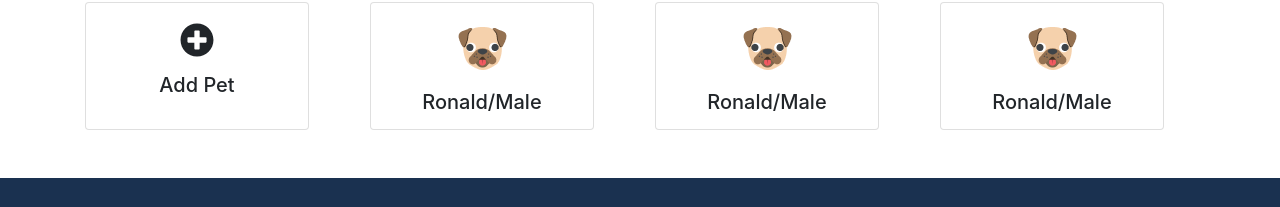
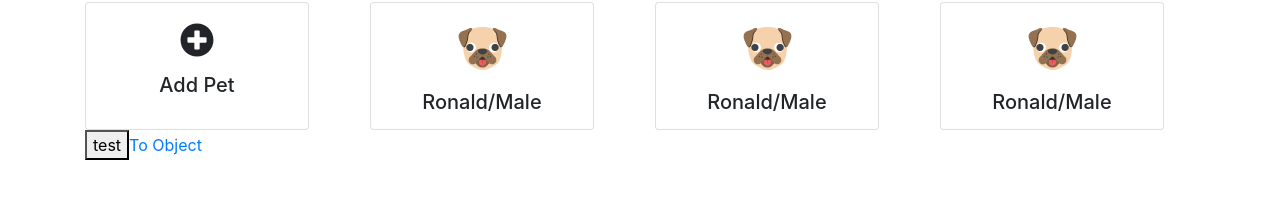
Before and after one commit to Alfionitass/Vet, a React (Create React App) app: page /booking/1 in a window 1280 px wide. Shown: the part 809-1016 px from the top of the page. Built offline with nearby package versions, Linux system fonts and the light colour scheme; no server answers.

Commit message:
react router demo

```diff
--- a/src/components/BookingContent/BookingContent.jsx
+++ b/src/components/BookingContent/BookingContent.jsx
@@ -1,5 +1,5 @@
 import React, { useState, useEffect, useReducer } from "react";
-import { Link, useParams } from "react-router-dom";
+import { Link, useHistory, useParams } from "react-router-dom";
 import { Container, Row, Col, Card, Modal, Form, Image } from "react-bootstrap";
 import rs from "../../assets/img/rs.png";
 import dc from "../../assets/img/doctor.png";
@@ -11,6 +11,7 @@ import styles from "./BookingContent.module.css";
 export default function BookingContent() {
   const [token, setToken] = useState(localStorage.getItem("VetToken"));
   const [bookingData, setBookingData] = useState();
+  const history = useHistory();
   //const [dateBooking, setDateBooking] = useState([...dateBooking.map(date => {return {...date, selected: false}})])
   // const [date, setDate] = useState();
 
@@ -21,8 +22,8 @@ export default function BookingContent() {
     reservation({
       method: "find",
       id: id,
-    }).then((res) =>
-      setBookingData(res?.data?.data)
+    }).then(
+      (res) => setBookingData(res?.data?.data)
       //console.log(res?.data?.data)
     );
   }, [id]);
@@ -87,12 +88,14 @@ export default function BookingContent() {
   };
 
   useEffect(() => {
-      getDoctor();
-  }, [bookingDay, bookingTime])
+    getDoctor();
+  }, [bookingDay, bookingTime]);
 
   const getDoctor = () => {
-      if(bookingTime !== null && bookingDay !== null) {
-          console.log('fetch');
+    if (bookingTime)
+      if (bookingTime !== null && bookingDay !== null) {
+        // 0 -> false
+        console.log("fetch", bookingTime + 1); // backend yg minta + 1
       }
   };
 
@@ -111,6 +114,34 @@ export default function BookingContent() {
       alert("Mohon Login Dulu Yaaa");
     }
   };
+
+  const submit = () => {
+    const fetch = // ini fetching data
+
+    history.push({
+      pathname: "/booking/detail/resume",
+      state: {
+        scheduleId: 1, // setelah pilih dokter,
+        animalId: 2,
+        dateReservation: "12-12-2020",
+      },
+    });
+  };
+
+  const linkToObject = (
+    <Link
+      to={{
+        pathname: "/booking/detail/resume",
+        state: {
+          scheduleId: 1, // setelah pilih dokter,
+          animalId: 2,
+          dateReservation: "12-12-2020",
+        },
+      }}
+    >
+      To Object
+    </Link>
+  );
 
   const bookSchedule = (
     <div className="d-flex flex-row mb-4">
@@ -144,10 +175,16 @@ export default function BookingContent() {
           <Row>
             {bookingData?.hour.map((time, index) => (
               <Col md="4">
-                <Card onClick={() => selectTime(index)} className={styles.cardTime}>
-                  <Card.Body className={styles.cardBody} style={{
+                <Card
+                  onClick={() => selectTime(index)}
+                  className={styles.cardTime}
+                >
+                  <Card.Body
+                    className={styles.cardBody}
+                    style={{
                       background: index === bookingTime ? "#FDCB5A" : "#fff",
-                    }}>
+                    }}
+                  >
                     <Card.Text className="p-0 m-0">{time}</Card.Text>
                   </Card.Body>
                 </Card>
@@ -337,6 +374,8 @@ export default function BookingContent() {
       {bookInfo}
       {bookDoctor}
       {bookPet}
+      <button onClick={submit}>test</button>
+      {linkToObject}
     </Container>
   );
 }
--- a/src/components/BookingResume/BookingResume.jsx
+++ b/src/components/BookingResume/BookingResume.jsx
@@ -1,20 +1,35 @@
-import React from 'react';
+import Axios from "axios";
+import React from "react";
 import { Container, Image } from "react-bootstrap";
+import { useLocation } from "react-router-dom";
 import Swal from "sweetalert2";
-import rs from "../../assets/img/rs.png"
+import rs from "../../assets/img/rs.png";
 import styles from "./BookingResume.module.css";
 
 export default function BookingResume() {
+  const location = useLocation();
+  console.log("location", location);
+
+  const fetchData = async () => {
+    const fetch = await Axios.post(
+      `https://vet-booking.herokuapp.com/reservation/create/${location.state.scheduleId}`,
+      {
+        animalId: location.state.animalId,
+        dateResevation: location.state.dateResevation,
+      }
+    );
+  };
+
   const onClick = (e) => {
     e.preventDefault();
     Swal.fire({
-            icon: 'success',
-            title: 'Successful Booking',
-            iconColor: '#FDCB5A',
-            background: '#1A3150',
-            titleColor: 'white'
-        })
-    }
+      icon: "success",
+      title: "Successful Booking",
+      iconColor: "#FDCB5A",
+      background: "#1A3150",
+      titleColor: "white",
+    });
+  };
   return (
     <Container className="mt-5 mb-5">
       <h1 className={styles.title}>Booking Resume</h1>
@@ -41,10 +56,10 @@ export default function BookingResume() {
         </div>
       </div>
       <div className="d-flex justify-content-end">
-                <button onClick={onClick} className={styles.btn}>Done</button>
+        <button onClick={onClick} className={styles.btn}>
+          Done
+        </button>
       </div>
     </Container>
-
-
-    )
+  );
 }
```
Lines whose indentation alone changed are shown as unchanged.
